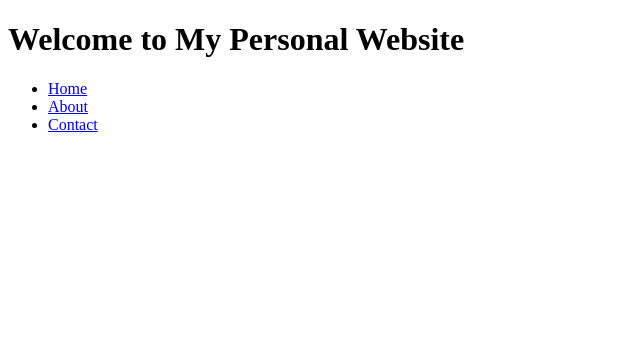
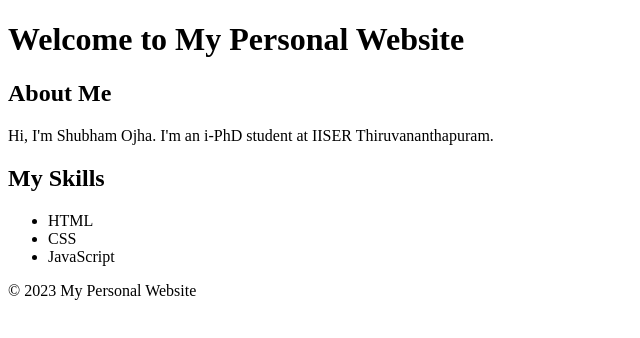
Before and after one commit to shubmojha/shubhamojha.github.io, a plain HTML site: page index.html in a window 1280 px wide. Shown: the whole page, without its empty margins (0-640 px from the left). Drawn offline with Linux system fonts and the light colour scheme.

Commit message:
Update index.html

```diff
--- a/index.html
+++ b/index.html
@@ -1,16 +1,32 @@
 <!DOCTYPE html>
-<html>
+<html lang="en">
 <head>
+  <meta charset="UTF-8">
+  <meta name="viewport" content="width=device-width, initial-scale=1.0">
   <title>My Personal Website</title>
+  <link rel="stylesheet" href="style.css">
 </head>
 <body>
   <header>
     <h1>Welcome to My Personal Website</h1>
-    <nav>
+  </header>
+  <main>
+    <section>
+      <h2>About Me</h2>
+      <p>Hi, I'm Shubham Ojha. I'm an i-PhD student at IISER Thiruvananthapuram.</p>
+    </section>
+    <section>
+      <h2>My Skills</h2>
       <ul>
-        <li><a href="#">Home</a></li>
-        <li><a href="#">About</a></li>
-        <li><a href="#">Contact</a></li>
+        <li>HTML</li>
+        <li>CSS</li>
+        <li>JavaScript</li>
       </ul>
-    </nav>
-  </header>
+    </section>
+  </main>
+  <footer>
+    <p>&copy; 2023 My Personal Website</p>
+  </footer>
+  <script src="script.js"></script>
+</body>
+</html>
```
